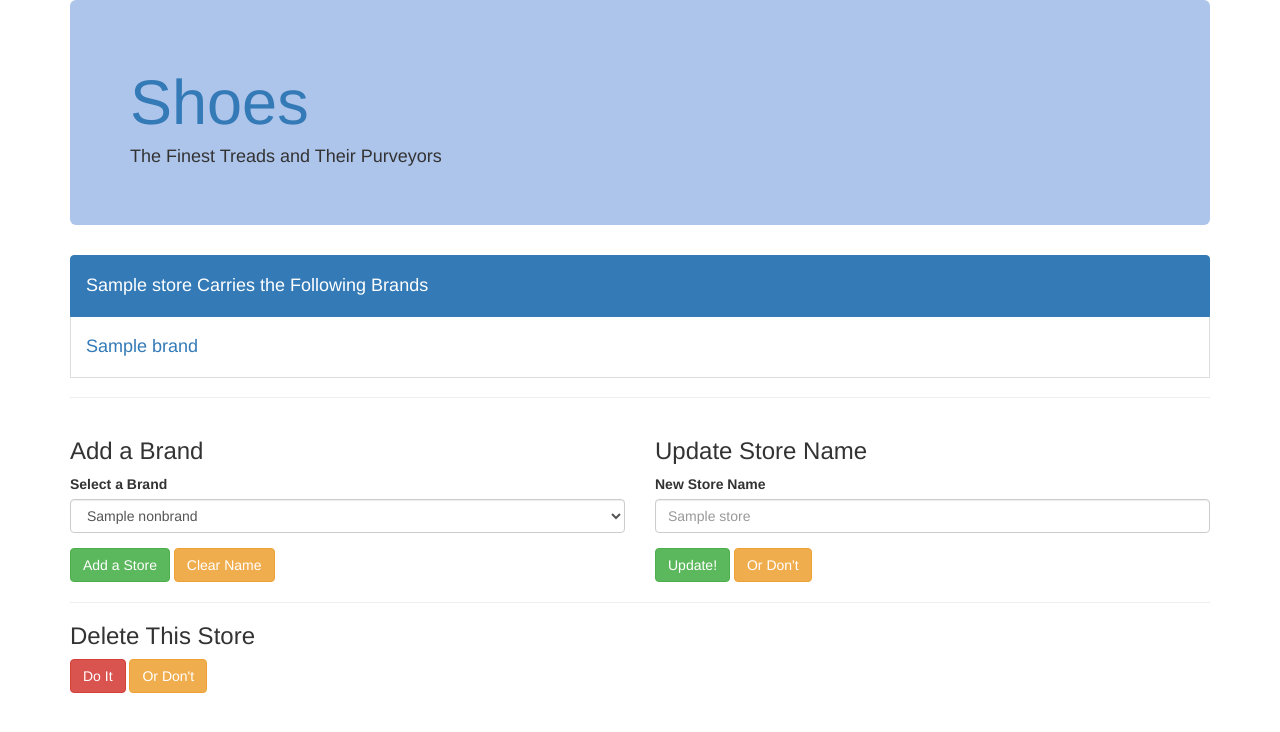
After one commit to eeronomicon/phpshoes, a PHP site: template views/store.html.twig in a window 1280 px wide. The commit adds this page. Shown: the top 732 px of the page. Run offline with PHP 8.4, Linux system fonts and the light colour scheme; the template is opened without the code that fills it: most values are stand-ins (such as "Sample title", 1, 10 or a date in 2020); some libraries are stand-ins or nearby versions.

Commit message:
add routing and templates to allow update and delete of a Store and to add a Brand to a Store

```diff
--- /dev/null
+++ b/views/store.html.twig
@@ -0,0 +1,69 @@
+<!DOCTYPE html>
+<html>
+    <head>
+        <meta charset="utf-8">
+        <link rel="stylesheet" href="/css/bootstrap.min.css" type="text/css">
+        <link rel="stylesheet" href="/css/styles.css" type="text/css">
+        <script src="/js/jquery-3.1.0.min.js" type="text/javascript"></script>
+        <script src="/js/bootstrap.min.js" type="text/javascript"></script>
+        <script src="/js/scripts.js" type="text/javascript"></script>
+        <title>I Was a Sole Survivor, a Solitary Buyer</title>
+    </head>
+    <body>
+        <div class="container">
+            <div class="jumbotron">
+                <h1><a href="/">Shoes</a></h1>
+                <h4>The Finest Treads and Their Purveyors</h4>
+            </div>
+            <ul class="list-group">
+                <li class="list-group-item active"><h4>{{ store.getName }} Carries the Following Brands</h4></li>
+                {% if brands is not empty %}
+                    {% for brand in brands %}
+                        <li class="list-group-item"><a href="/brands/{{ brand.getId }}"><h4>{{ brand.name }}</h4></a></li>
+                    {% endfor %}
+                {% else %}
+                    <li class="list-group-item"><h4>No brands found! Wanna add one?</h4></li>
+                {% endif %}
+                <hr>
+                <div class="row">
+                    <div class="col-xs-6">
+                        <h3>Add a Brand</h3>
+                        <form action="/stores/{{ store.getId }}/add_brand" method="post">
+                            <div class="form-group">
+                                <label for="brand_id">Select a Brand</label>
+                                <select class="form-control" name="brand_id" id="brand_id">
+                                    {% if nonbrands is not empty %}
+                                        {% for nonbrand in nonbrands %}
+                                            <option value="{{ nonbrand.getId }}">{{ nonbrand.name }}</option>
+                                        {% endfor %}
+                                    {% endif %}
+                                </select>
+                            </div>
+                            <button type="submit" class="btn btn-success">Add a Store</button>
+                            <button type="button" class="btn btn-warning btn-clear-fields">Clear Name</button>
+                        </form>
+                    </div>
+                    <div class="col-xs-6">
+                        <h3>Update Store Name</h3>
+                        <form action="/stores/{{ store.getId }}" method="post">
+                            <input name="_method" type="hidden" value="patch">
+                            <div class="form-group">
+                                <label for="new_store_name">New Store Name</label>
+                                <input type="text" class="form-control" name="new_store_name" id="new_store_name" required placeholder="{{ store.getName }}">
+                            </div>
+                            <button type="submit" class="btn btn-success">Update!</button>
+                            <button type="button" class="btn btn-warning btn-clear-fields">Or Don't</button>
+                        </form>
+                    </div>
+                </div>
+                <hr>
+                <h3>Delete This Store</h3>
+                <form action="/stores/{{ store.getId }}" method="post">
+                    <input name="_method" type="hidden" value="delete">
+                    <button type="submit" class="btn btn-danger">Do It</button>
+                    <a href="/stores" class="btn btn-warning btn-clear-fields">Or Don't</a>
+                </form>
+            </ul>
+        </div>
+    </body>
+</html>
```
Also changed, not shown: app/app.php (+22 -0 lines).
